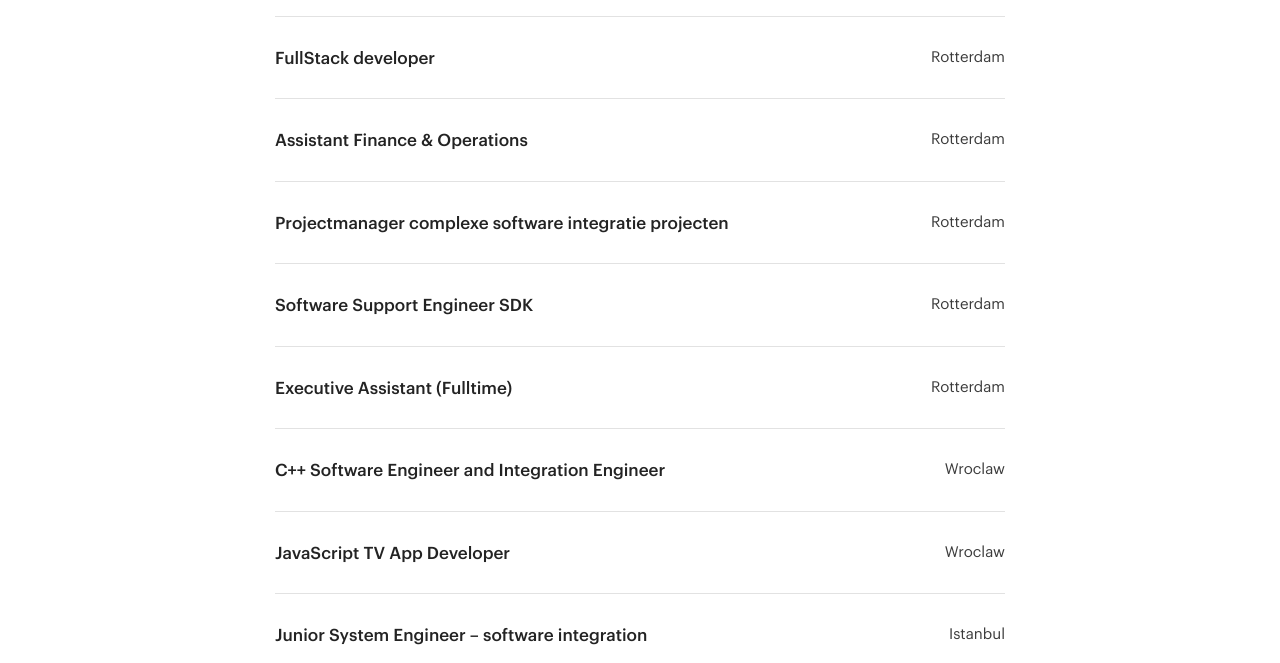
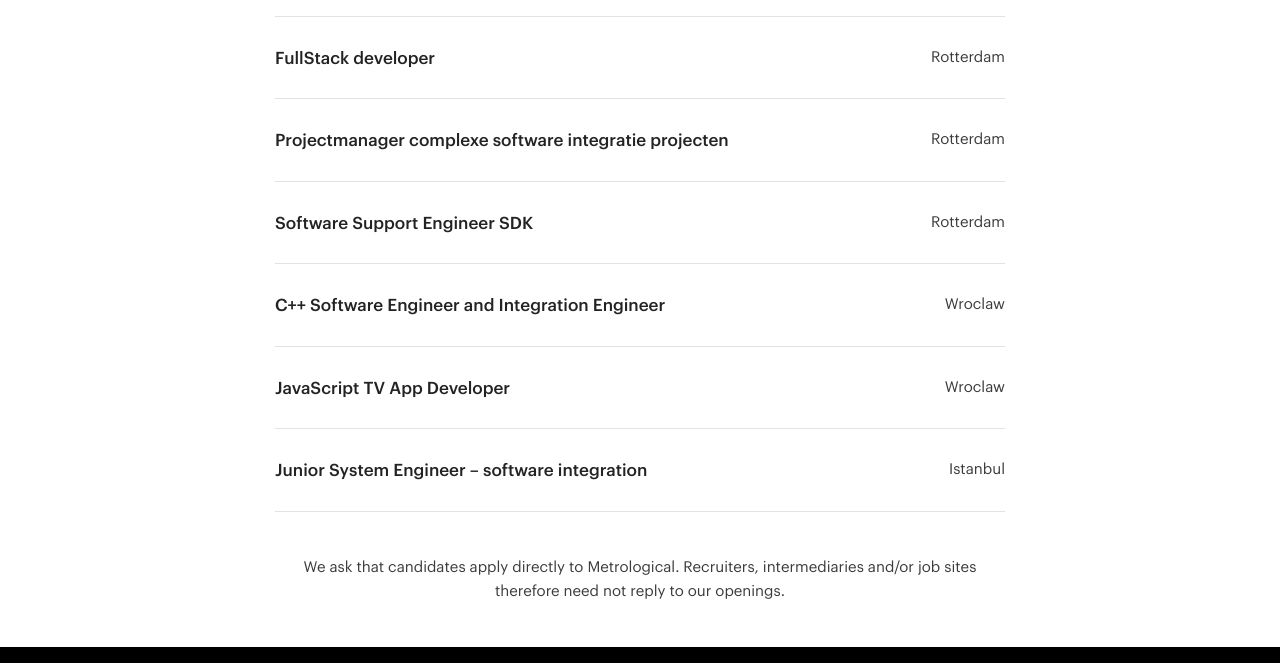
Before and after one commit to Thomvl/metrological.github.io, a plain HTML site: page careers.html in a window 1280 px wide. Shown: the part 2060-2723 px from the top of the page. Drawn offline with Linux system fonts and the light colour scheme.

Commit message:
update (Metrological website): removed bad file

```diff
--- a/careers.html
+++ b/careers.html
@@ -235,19 +235,11 @@
                 <span class="date">Rotterdam</span>
               </li>
               <li>
-                <a class="press-headlines" href="/careers/Assistant%20Finance%20&%20Operations.pdf" target="_blank">Assistant Finance & Operations</a>
-                <span class="date">Rotterdam</span>
-              </li>
-              <li>
                 <a class="press-headlines" href="/careers/Vacature%20projectmanager.pdf" target="_blank">Projectmanager complexe software integratie projecten</a>
                 <span class="date">Rotterdam</span>
               </li>
               <li>
                 <a class="press-headlines" href="/careers/SDK%20Software%20Support%20engineer%20SDK.pdf" target="_blank">Software Support Engineer SDK</a>
-                <span class="date">Rotterdam</span>
-              </li>
-              <li>
-                <a class="press-headlines" href="/careers/20190418%20Vacature%20Executive%20Assistant.pdf" target="_blank">Executive Assistant (Fulltime)</a>
                 <span class="date">Rotterdam</span>
               </li>
               <li>
```
Also changed, not shown: 1 other file.
